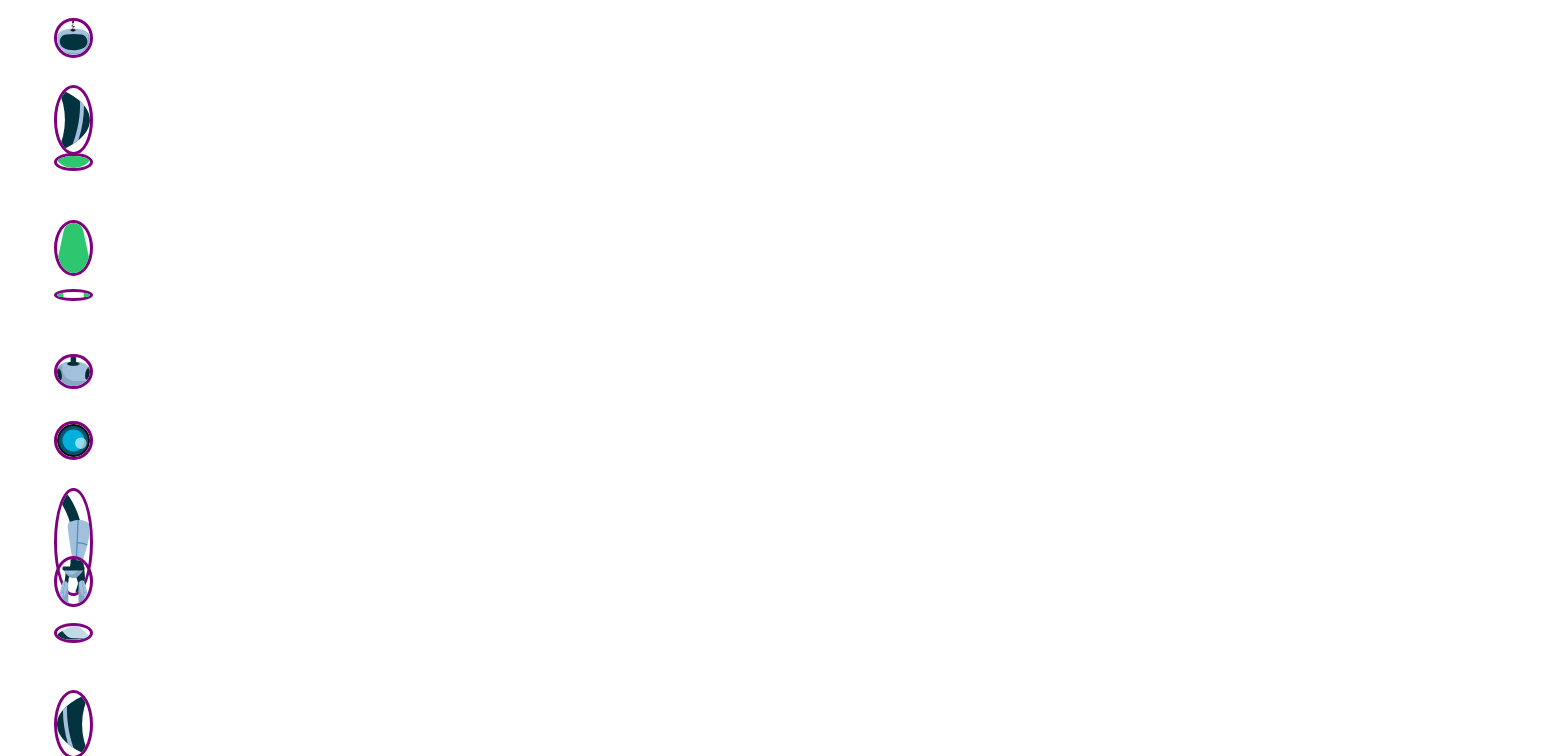
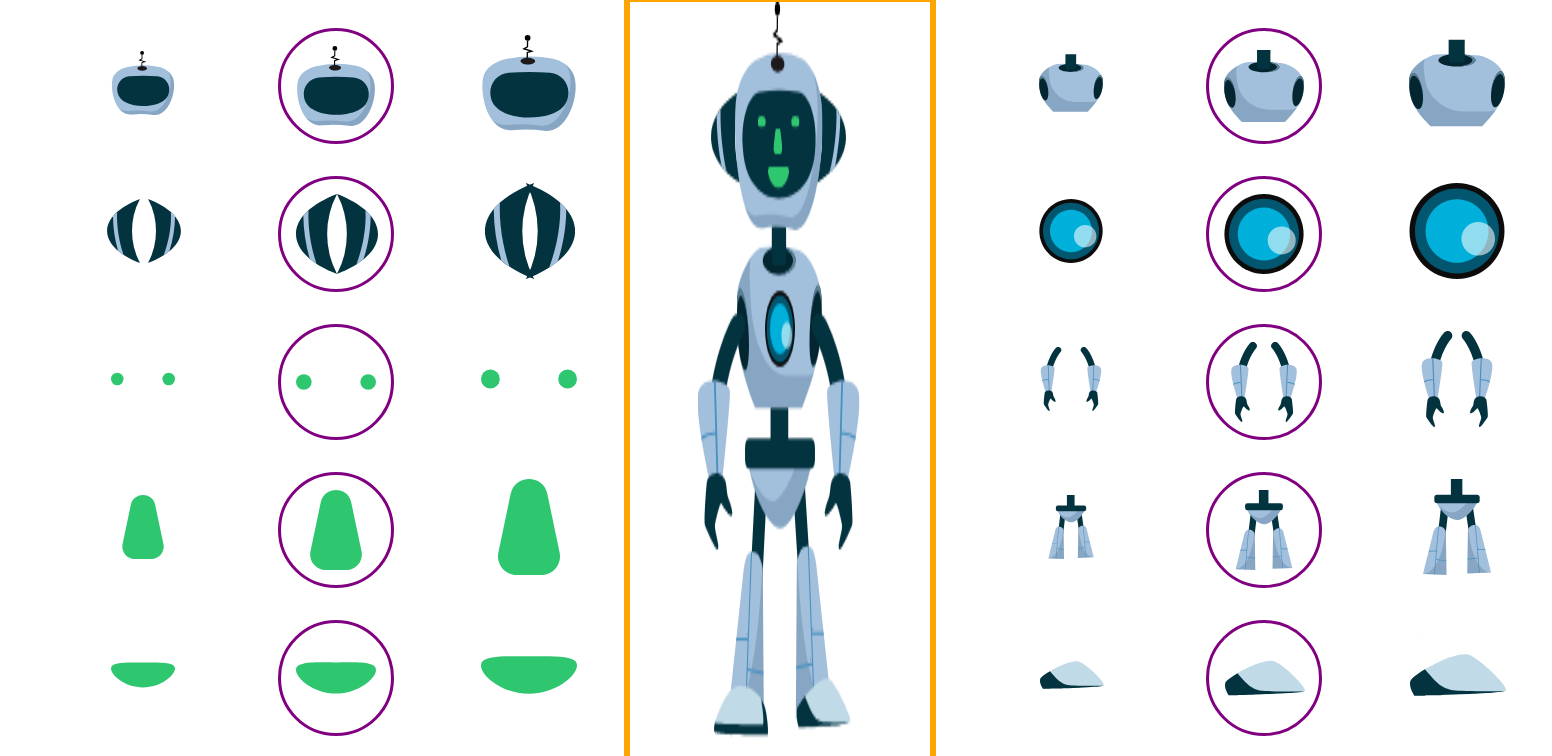
Before and after one commit to refineriaf12/valnalon, a Vue app: page /#/ in a window 1280 px wide. Shown: the part 102-858 px from the top of the page, 1552 px wide, since content can reach past the window. Built offline with nearby package versions, Linux system fonts and the light colour scheme; the HTML template or start-up script is replaced by a standard one.

Commit message:
colcocion con ul

```diff
--- a/src/components/HelloWorld.vue
+++ b/src/components/HelloWorld.vue
@@ -1,60 +1,141 @@
 <template>
   <div class="hello">
-    <figure class="tamaño_M">
-      <img
-        src="@/assets/robot/cabeza.svg"
-        alt=""
-        class="active"
-        id="cabeza_M"
-      />
+    <div>
+      <ul>
+        <li id="cabeza">
+          <figure class="tamaño_S">
+            <img src="@/assets/robot/cabeza.svg" alt="" class="" id="" />
           </figure>
-
-    <figure class="tamaño_M">
+          <figure class="tamaño_M selected">
+            <img src="@/assets/robot/cabeza.svg" alt="" class="" id="" />
+          </figure>
+          <figure class="tamaño_L ">
+            <img src="@/assets/robot/cabeza.svg" alt="" class="active" id="" />
+          </figure>
+        </li>
+        <li id="orejas">
+          <figure class="tamaño_S">
+            <img src="@/assets/robot/orejaI.svg" alt="" class="" id="" />
+            <img src="@/assets/robot/orejaD.svg" alt="" class="" id="" />
+          </figure>
+          <figure class="tamaño_M selected">
+            <img src="@/assets/robot/orejaI.svg" alt="" class="" id="" />
+            <img src="@/assets/robot/orejaD.svg" alt="" class="" id="" />
+          </figure>
+          <figure class="tamaño_L ">
+            <img src="@/assets/robot/orejaI.svg" alt="" class="active" id="" />
             <img src="@/assets/robot/orejaD.svg" alt="" class="active" id="" />
           </figure>
+        </li>
+        <li id="ojos">
+          <figure class="tamaño_S">
+            <img src="@/assets/robot/ojos.svg" alt="" class="" id="" />
+          </figure>
+          <figure class="tamaño_M selected">
+            <img src="@/assets/robot/ojos.svg" alt="" class="" id="" />
+          </figure>
+          <figure class="tamaño_L ">
+            <img src="@/assets/robot/ojos.svg" alt="" class="active" id="" />
+          </figure>
+        </li>
+        <li id="nariz">
+          <figure class="tamaño_S">
+            <img src="@/assets/robot/nariz.svg" alt="" class="" id="" />
+          </figure>
+          <figure class="tamaño_M selected">
+            <img src="@/assets/robot/nariz.svg" alt="" class="" id="" />
+          </figure>
+          <figure class="tamaño_L ">
+            <img src="@/assets/robot/nariz.svg" alt="" class="active" id="" />
+          </figure>
+        </li>
+        <li id="boca">
+          <figure class="tamaño_S">
+            <img src="@/assets/robot/boca.svg" alt="" class="" id="" />
+          </figure>
+          <figure class="tamaño_M selected">
+            <img src="@/assets/robot/boca.svg" alt="" class="" id="" />
+          </figure>
+          <figure class="tamaño_L">
+            <img src="@/assets/robot/boca.svg" alt="" class="active" id="" />
+          </figure>
+        </li>
+      </ul>
+    </div>
 
-    <figure class="tamaño_M">
-      <img src="@/assets/robot/boca.svg" alt="" class="active" id="cabeza_M" />
+    <canvas id="crear_robot" height="300" width="300" ></canvas>
+
+    <div>
+      <ul>
+        <li id="torso">
+          <figure class="tamaño_S">
+            <img src="@/assets/robot/torso.svg" alt="" class="" id="" />
           </figure>
-    <figure class="tamaño_M">
-      <img src="@/assets/robot/nariz.svg" alt="" class="active" id="cabeza_M" />
+          <figure class="tamaño_M selected">
+            <img src="@/assets/robot/torso.svg" alt="" class="" id="" />
           </figure>
-    <figure class="tamaño_M">
-      <img src="@/assets/robot/ojos.svg" alt="" class="active" id="cabeza_M" />
-    </figure>
-
-    <figure class="tamaño_M">
+          <figure class="tamaño_L ">
             <img src="@/assets/robot/torso.svg" alt="" class="active" id="" />
           </figure>
-
-    <figure class="tamaño_M">
+        </li>
+        <li id="cozaron">
+          <figure class="tamaño_S">
+            <img src="@/assets/robot/corazon.svg" alt="" class="" id="" />
+          </figure>
+          <figure class="tamaño_M selected">
+            <img src="@/assets/robot/corazon.svg" alt="" class="" id="" />
+          </figure>
+          <figure class="tamaño_L ">
             <img src="@/assets/robot/corazon.svg" alt="" class="active" id="" />
           </figure>
-
-    <figure class="tamaño_M">
+        </li>
+        <li id="brazos">
+          <figure class="tamaño_S">
+            <img src="@/assets/robot/brazoI.svg" alt="" class="" id="" />
+            <img src="@/assets/robot/brazoD.svg" alt="" class="" id="" />
+          </figure>
+          <figure class="tamaño_M selected">
+            <img src="@/assets/robot/brazoI.svg" alt="" class="" id="" />
+            <img src="@/assets/robot/brazoD.svg" alt="" class="" id="" />
+          </figure>
+          <figure class="tamaño_L ">
+            <img src="@/assets/robot/brazoI.svg" alt="" class="active" id="" />
             <img src="@/assets/robot/brazoD.svg" alt="" class="active" id="" />
           </figure>
+        </li>
 
-    <figure class="tamaño_M">
+        <li id="piernas">
+          <figure class="tamaño_S">
+            <img src="@/assets/robot/piernas.svg" alt="" class="" id="" />
+          </figure>
+          <figure class="tamaño_M selected">
+            <img src="@/assets/robot/piernas.svg" alt="" class="" id="" />
+          </figure>
+          <figure class="tamaño_L">
             <img src="@/assets/robot/piernas.svg" alt="" class="active" id="" />
           </figure>
-
-    <figure class="tamaño_M">
+        </li>
+        <li id="pies">
+          <figure class="tamaño_S">
+            <img src="@/assets/robot/pieI.svg" alt="" class="" id="pieI_S" />
+            <img src="@/assets/robot/pieD.svg" alt="" class="" id="" />
+          </figure>
+          <figure class="tamaño_M selected">
+            <img
+              src="@/assets/robot/pieI.svg"
+              alt=""
+              class=""
+              id="pieI_M"
+            />
+            <img src="@/assets/robot/pieD.svg" alt="" class="" id="" />
+          </figure>
+          <figure class="tamaño_L ">
+            <img src="@/assets/robot/pieI.svg" alt="" class="active" id="pieI_L" />
             <img src="@/assets/robot/pieD.svg" alt="" class="active" id="" />
           </figure>
-
-    <figure class="tamaño_M">
-      <img src="@/assets/robot/orejaI.svg" alt="" class="active" id="" />
-    </figure>
-
-    <figure class="tamaño_M">
-      <img src="@/assets/robot/brazoI.svg" alt="" class="active" id="" />
-    </figure>
-    <figure class="tamaño_M">
-      <img src="@/assets/robot/pieI.svg" alt="" class="active" id="" />
-    </figure>
-
-    <canvas id="crear_robot"></canvas>
+        </li>
+      </ul>
+    </div>
   </div>
 </template>
 
@@ -65,24 +146,24 @@
 
 window.onload = function() {
   let canvas = document.getElementById("crear_robot");
-
   let ctx = canvas.getContext("2d");
 
   var robot = document.getElementsByClassName("active");
+  ctx.imageSmoothingEnabled = false;
   ctx.scale(0.3, 0.3);
-  ctx.drawImage(robot[8], 140, 280, 180, 200); //piernas
-  ctx.drawImage(robot[1], 280, 55, 55, 55); //oreja derecha
-  ctx.drawImage(robot[10], 108, 55, 55, 55); //oreja izq.
-  ctx.drawImage(robot[5], 150, 130, 155, 155); //torso
-  ctx.drawImage(robot[0], 150, 0); //cabeza
-  ctx.drawImage(robot[2], 203, 108, 40, 12); //boca
-  ctx.drawImage(robot[3], 215, 80, 15, 15); //nariz
-  ctx.drawImage(robot[4], 193, 71, 60, 10); //ojos
-  ctx.drawImage(robot[6], 210, 190, 40, 40); //corazon
-  ctx.drawImage(robot[7], 291, 210, 65, 120); //brazo derecho
-  ctx.drawImage(robot[11], 100, 210, 65, 120); //brazo izq
-  ctx.drawImage(robot[9], 255, 455, 90, 35); //pie derecho
-  ctx.drawImage(robot[12], 118, 455, 90, 35); //pie izq.
+  ctx.drawImage(robot[10], 325, 500, 350, 450); //piernas
+  ctx.drawImage(robot[1], 270, 115, 105, 125); //oreja izq.
+  ctx.drawImage(robot[2], 615, 115, 105, 125); //oreja derecha
+  ctx.drawImage(robot[6], 355, 280, 285, 255); //torso
+  ctx.drawImage(robot[0], 350, 0); //cabeza
+  ctx.drawImage(robot[5], 460, 215, 70, 30); //boca
+  ctx.drawImage(robot[4], 478, 165, 30, 35); //nariz
+  ctx.drawImage(robot[3], 425, 150, 140, 15 ); //ojos
+  ctx.drawImage(robot[7], 450, 380, 100, 100); //corazon
+  ctx.drawImage(robot[8], 225, 410, 160, 310); //brazo izq
+  ctx.drawImage(robot[9], 605, 410, 160, 310); //brazo derecho
+  ctx.drawImage(robot[11], 280, 900, 180, 65); //pie izq.
+  ctx.drawImage(robot[12], 555, 890, 180, 65); //pie derecho
 
   console.log(
     robot[0],
@@ -104,32 +185,48 @@
 
 <!-- Add "scoped" attribute to limit CSS to this component only -->
 <style scoped>
-figure {
-  padding: 0.5vw;
-  cursor: pointer;
+div {
+  display: flex;
 }
 
-.active {
+figure {
+  width: 80px;
+  height: 80px;
+  cursor: pointer;
+  display: flex;
+  padding: 15px;
+}
+img {
+  width: 100%;
+  height: 100%;
+}
+li {
+  display: flex;
+}
+
+.selected {
   border: 3px solid purple;
   border-radius: 50%;
 }
 
-.tamaño_S {
-  width: 2.5vw;
-  height: 2.5vw;
+.tamaño_S img {
+  transform: scale(0.8);
 }
-.tamaño_M {
-  width: 3vw;
-  height: 3vw;
+.tamaño_M img {
+  transform: scale(1);
 }
-.tamaño_L {
-  width: 3.5vw;
-  height: 3.5vw;
+.tamaño_L img {
+  transform: scale(1.2);
+}
+#pieI_S,
+#pieI_M,
+#pieI_L {
+  width: 0.5px;
+  height: 0.5px;
 }
 
 canvas {
-  width: 1000px;
-  height: 650px;
+
   border: 6px solid orange;
   display: block;
 }
```
Lines whose indentation alone changed are shown as unchanged.
